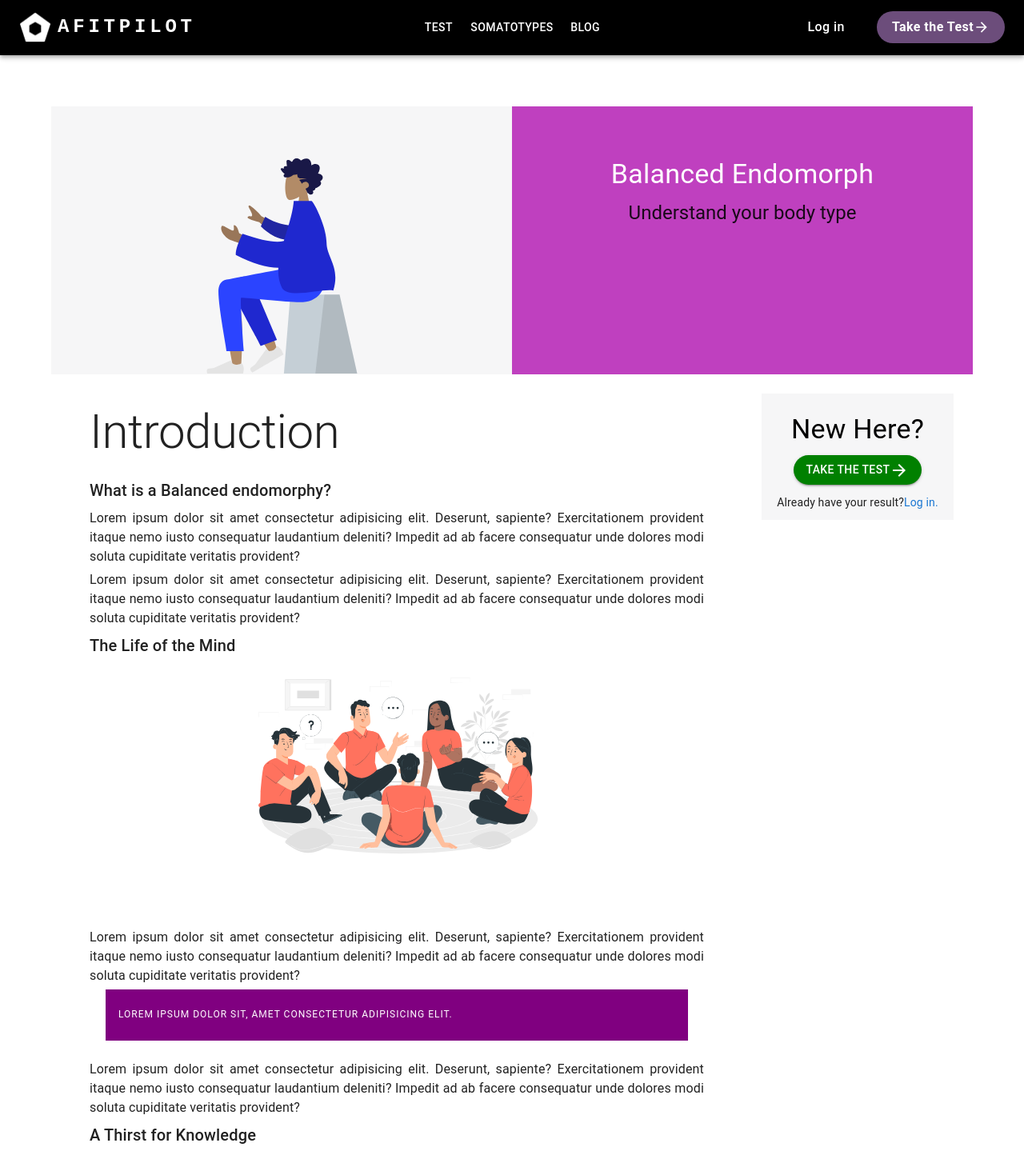
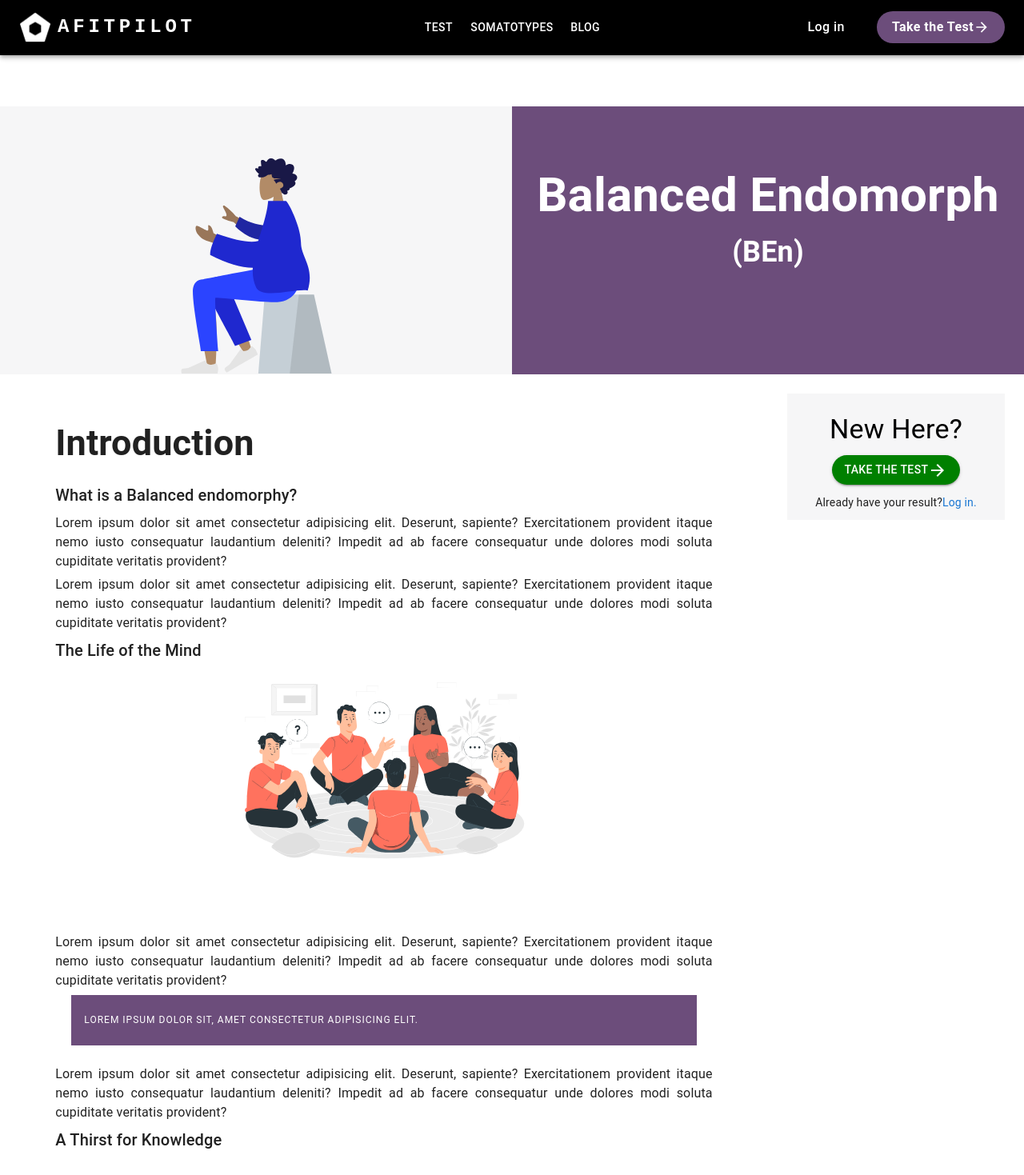
Before and after one commit to walter-clayton/afitpilot-somatotype, a React (Create React App) app in the folder client/: page /Balanced-endomorph in a window 1280 px wide. Shown: the top 1469 px of the page at 80% size. Built offline with nearby package versions, Linux system fonts and the light colour scheme.

Commit message:
make responsive heading ,and UI imporovement

```diff
--- a/client/src/components/CTA/BalancedEndomorph.tsx
+++ b/client/src/components/CTA/BalancedEndomorph.tsx
@@ -1,18 +1,44 @@
 import * as React from "react";
 import Box from "@mui/material/Box";
-import { Typography, Container, Grid } from "@mui/material/";
+import { Typography, Grid } from "@mui/material/";
 import man from "../image/Group.svg";
 import sitting from "../image/sitting-2.svg";
 import CallToActionWidget from "./CallToActionWidget";
 import CounterShare from "./CounterShare";
 import CommentPage from "./CommentPage";
 import TypeExample from "./TypeExample";
+import { createTheme, ThemeProvider } from "@mui/material/styles";
 
 export default function Types() {
+  const theme = createTheme();
+
+  theme.typography.h4 = {
+    "@media (max-width:600px)": {
+      fontSize: "30px",
+      lineHeight: '50px',
+      margin: "0px 0px 5px",
+      fontWeight: 600,
+    },
+  };
+  theme.typography.h2 = {
+    "@media (max-width:600px)": {
+      fontSize: "30px",
+    }
+  };
+  theme.typography.body1 = {
+    "@media (max-width:600px)": {
+      fontSize: "22px",
+      lineHeight: 'normal',
+      margin: "0px 0px 30px",
+      fontWeight: 600,
+    },
+  };
   return (
-    <Container>
+    <Box>
       <Grid container sx={{ backgroundColor: "#f6f6f7", marginTop: 8 }}>
-        <Grid item xs={12} md={6} lg={6} sm={12}>
+        <Grid item xs={12} md={6} lg={6} sm={12}
+          order={{ xs: 2, sm: 2, md: 1, lg: 1 }}
+        >
           <Box
             sx={{
               marginTop: 8,
@@ -24,7 +50,9 @@ export default function Types() {
             <img src={sitting} alt="sitting girl" />
           </Box>
         </Grid>
-        <Grid item xs={12} md={6} lg={6} sm={12} sx={{ backgroundColor: "#BF40BF" }}>
+        <Grid item xs={12} md={6} lg={6} sm={12} sx={{ backgroundColor: "#6C4D7B" }}
+          order={{ xs: 1, sm: 1, md: 1, lg: 1 }}
+        >
           <Box
             sx={{
               marginTop: 8,
@@ -34,16 +62,18 @@ export default function Types() {
               justifyContent: "center",
             }}
           >
+            <ThemeProvider theme={theme}>
               <Typography
-              component="h1"
+                component="span"
                 variant="h4"
-              sx={{ color: "white", textAlign: "center" }}
+                sx={{ color: "white", textAlign: "center", fontSize: "60px", lineHeight: "94px", margin: "0px 0px 3px", fontWeight: 600 }}
               >
                 Balanced Endomorph
               </Typography>
-            <Typography mt={1.5} mb={1.5} component="h4" variant="h5">
-              Understand your body type
+              <Typography component="div" variant="body1" sx={{ color: "white", fontSize: '36px', fontWeight: 600, textAlign: "center", lineHeight: "normal" }}>
+                (BEn)
               </Typography>
+            </ThemeProvider>
           </Box>
         </Grid>
       </Grid>
@@ -65,11 +95,14 @@ export default function Types() {
               display: "flex",
               flexDirection: "column",
               textAlign: "justify",
+              padding: 2
             }}
           >
-            <Typography variant="h2" gutterBottom>
+            <ThemeProvider theme={theme}>
+              <Typography variant="h2" gutterBottom sx={{ fontSize: "45px" }}>
                 Introduction
               </Typography>
+            </ThemeProvider>
             <Typography variant="h6" gutterBottom>
               What is a Balanced endomorphy?
             </Typography>
@@ -111,11 +144,10 @@ export default function Types() {
             </Typography>
             <Box
               sx={{
-                backgroundColor: "purple",
+                backgroundColor: "#6C4D7B",
                 padding: 2,
                 color: "white",
-                marginRight: "20px",
-                marginLeft: "20px",
+                margin: "0px 20px",
               }}
             >
               <Typography variant="overline">
@@ -147,6 +179,6 @@ export default function Types() {
       <TypeExample />
       <CounterShare />
       <CommentPage />
-    </Container>
+    </Box>
   );
 }
--- a/client/src/components/CTA/TypeExample.tsx
+++ b/client/src/components/CTA/TypeExample.tsx
@@ -8,6 +8,7 @@ import KeyboardArrowRight from '@mui/icons-material/KeyboardArrowRight';
 import SwipeableViews from 'react-swipeable-views';
 import { autoPlay } from 'react-swipeable-views-utils';
 import avatar from "../image/manu-tribesman.png"
+import { createTheme, ThemeProvider } from "@mui/material/styles";
 
 const AutoPlaySwipeableViews = autoPlay(SwipeableViews);
 const images = [
@@ -38,15 +39,24 @@ function TypeExample() {
     const handleStepChange = (step: number) => {
         setActiveStep(step);
     };
-
+    theme.typography.h2 = {
+        "@media (max-width:600px)": {
+            fontSize: "20px",
+            lineHeight: '28px',
+            Padding: "0px 35px",
+            margin: "0px 0px 30px"
+        },
+    };
     return (
         <Box sx={{
             marginTop: 15,
             flexGrow: 1,
         }}>
-            <Typography variant="h2" sx={{ fontSize: "34px", lineHeight: '44px', margin: "0px 0px 45px", padding: "0px 70px", fontWeight: 600, color: "RGB(81, 89, 106)", textAlign: "center" }}>
-                Balanced Endomorph You May Know
-            </Typography>
+            <ThemeProvider theme={theme}>
+                <Typography variant="h2" sx={{ fontSize: "34px", lineHeight: '44px', margin: "0px 0px 45px", padding: "0px 70px", fontWeight: 600, color: "RGB(81, 89, 106)", textAlign: "center" }}>
+                    Balanced Endomorph You May Know
+                </Typography>
+            </ThemeProvider>
             <AutoPlaySwipeableViews
                 axis={theme.direction === 'rtl' ? 'x-reverse' : 'x'}
                 index={activeStep}
```
Lines whose indentation alone changed are shown as unchanged.
